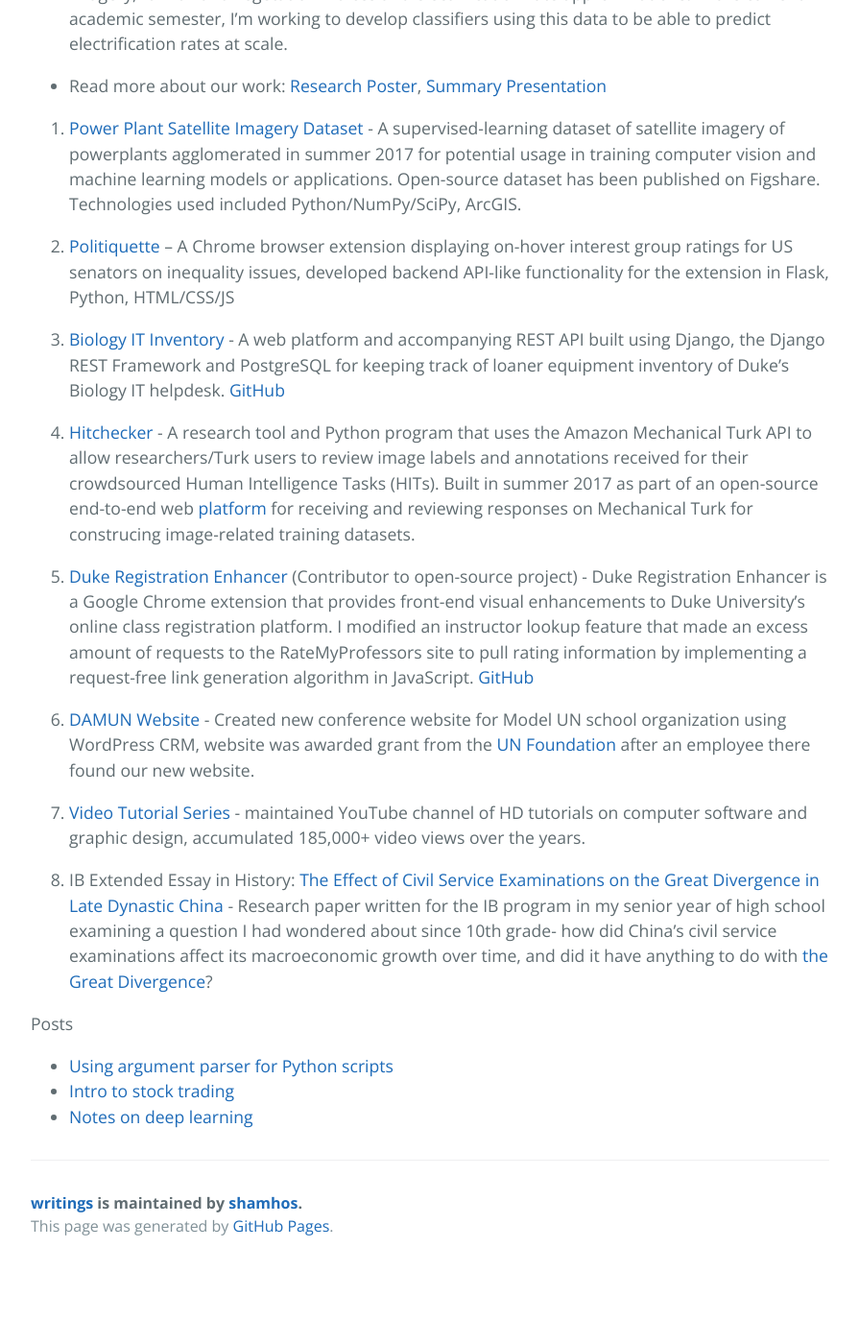
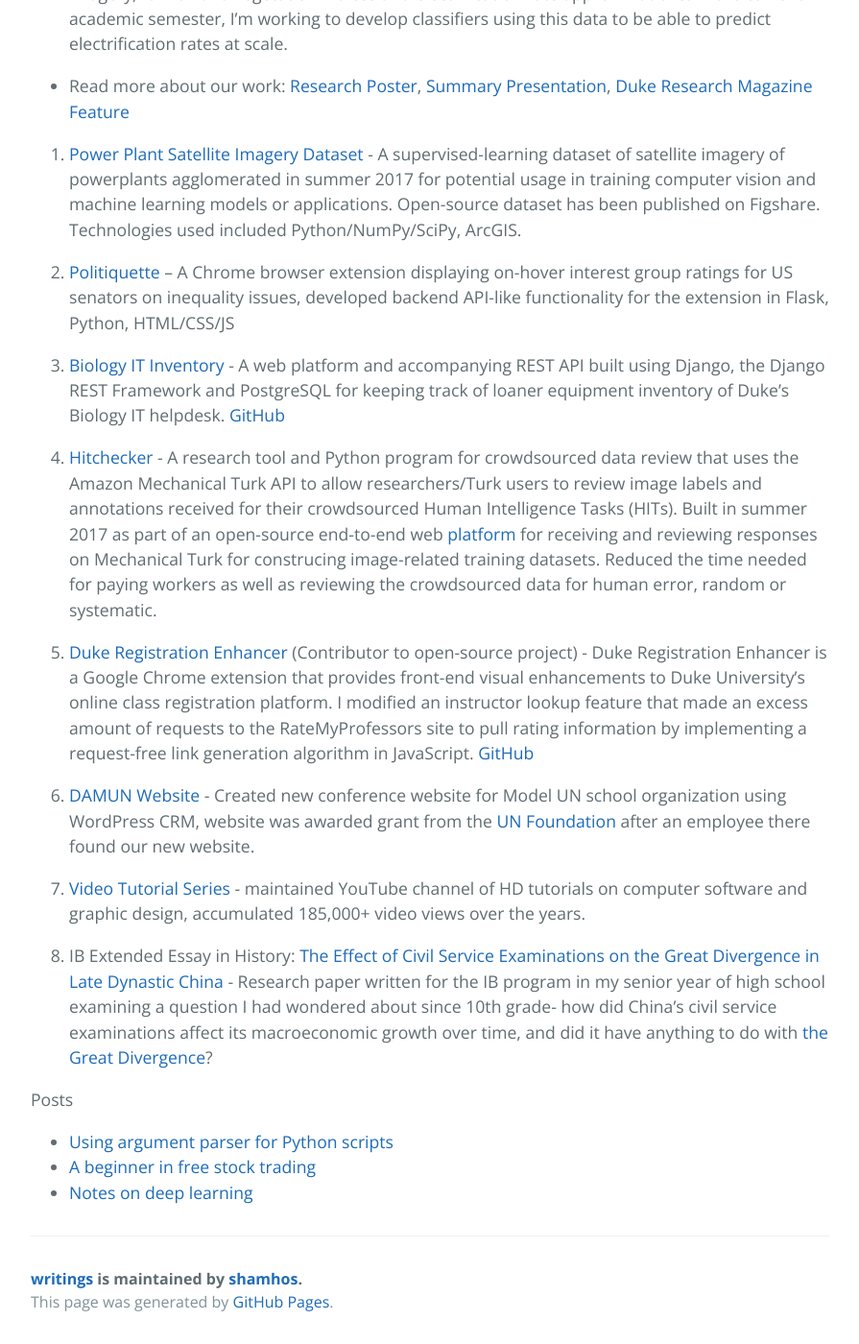
Before and after one commit to shamhos/writings, a Jekyll site: the page built from projects.md, in a window 1280 px wide and 1400 px high, scrolled down 655 px. Shown: the whole window at 96% size, without its empty margins (192-1087 px from the left). Built offline with Jekyll 4.4.1, drawn with Linux system fonts in a browser that asks for light colours; before the commit the page ends 1976 px from its top, so only the background shows below that.

Commit message:
fixed titles and links

```diff
--- a/_posts/2017-05-23-notes-on-stocks.md
+++ b/_posts/2017-05-23-a-beginner-in-free-stock-trading.md
@@ -1,6 +1,6 @@
 ---
 layout: post
-title:  "Intro to stock trading"
+title:  "A beginner in free stock trading"
 date:   2017-05-23 10:00:38 -0500
 categories: econ'
 
--- a/projects.md
+++ b/projects.md
@@ -10,7 +10,7 @@ Some neat stuff that I've worked on, am currently working on, or have contribute
 
 1. [Indian Village Satellite Imagery and Energy Access Dataset](https://figshare.com/articles/Indian_Village_Satellite_Imagery_and_Energy_Access_Dataset/5552743) - A supervised-learning dataset compiled in summer 2017 in the Data+ program that contains detailed features for every village in the Indian state of Bihar, including satellite imagery, political boundaries, lights at night imagery, rainfall and vegetation indices and electrification rate approximations. In the current academic semester, I'm working to develop classifiers using this data to be able to predict electrification rates at scale.
 
-- Read more about our work: [Research Poster](https://energy.duke.edu/sites/default/files/images/Poster_Electricity_Access.pdf), [Summary Presentation](http://bigdata.duke.edu/sites/bigdata.duke.edu/files/site-images/Team2ExecSummSlides_0.pdf?lipi=urn%3Ali%3Apage%3Ad_flagship3_profile_view_base_treasury%3BA0Ft2JohR%2Fmgw72V4%2BXi2Q%3D%3D)
+- Read more about our work: [Research Poster](https://energy.duke.edu/sites/default/files/images/Poster_Electricity_Access.pdf), [Summary Presentation](http://bigdata.duke.edu/sites/bigdata.duke.edu/files/site-images/Team2ExecSummSlides_0.pdf?lipi=urn%3Ali%3Apage%3Ad_flagship3_profile_view_base_treasury%3BA0Ft2JohR%2Fmgw72V4%2BXi2Q%3D%3D), [Duke Research Magazine Feature](https://researchblog.duke.edu/index.php/2017/08/01/mapping-electricity-access/)
 
 2. [Power Plant Satellite Imagery Dataset](https://figshare.com/articles/Power_Plant_Satellite_Imagery_Dataset/5307364) - A supervised-learning dataset of satellite imagery of powerplants agglomerated in summer 2017 for potential usage in training computer vision and machine learning models or applications. Open-source dataset has been published on Figshare. Technologies used included Python/NumPy/SciPy, ArcGIS.
 
@@ -18,7 +18,7 @@ Some neat stuff that I've worked on, am currently working on, or have contribute
 
 4. [Biology IT Inventory](http://bioinventory.herokuapp.com/) - A web platform and accompanying REST API built using Django, the Django REST Framework and PostgreSQL for keeping track of loaner equipment inventory of Duke's Biology IT helpdesk. [GitHub](https://github.com/shamikh-mill/bio-inventory)
 
-5. [Hitchecker](https://github.com/tn74/MTurkAnnotationTool/blob/master/ASCRIPT_hit_checker.py) - A research tool and Python program that uses the Amazon Mechanical Turk API to allow researchers/Turk users to review image labels and annotations received for their crowdsourced Human Intelligence Tasks (HITs). Built in summer 2017 as part of an open-source end-to-end web [platform](https://github.com/tn74/MTurkAnnotationTool) for receiving and reviewing responses on Mechanical Turk for construcing image-related training datasets.
+5. [Hitchecker](https://github.com/tn74/MTurkAnnotationTool/blob/master/ASCRIPT_hit_checker.py) - A research tool and Python program for crowdsourced data review that uses the Amazon Mechanical Turk API to allow researchers/Turk users to review image labels and annotations received for their crowdsourced Human Intelligence Tasks (HITs). Built in summer 2017 as part of an open-source end-to-end web [platform](https://github.com/tn74/MTurkAnnotationTool) for receiving and reviewing responses on Mechanical Turk for construcing image-related training datasets. Reduced the time needed for paying workers as well as reviewing the crowdsourced data for human error, random or systematic.
 
 6. [Duke Registration Enhancer](https://chrome.google.com/webstore/detail/duke-registration-enhance/ahlkcnepemhengifaokogcgbfggpkjmk) (Contributor to open-source project) - Duke Registration Enhancer is a Google Chrome extension that provides front-end visual enhancements to Duke University's online class registration platform. I modified an instructor lookup feature that made an excess amount of requests to the RateMyProfessors site to pull rating information by implementing a request-free link generation algorithm in JavaScript. [GitHub](https://github.com/williamyeny/duke-registration-enhancer)
 
```
